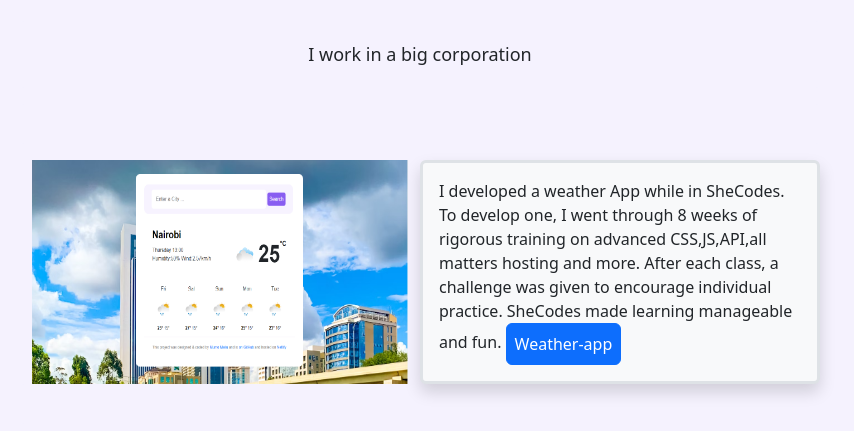
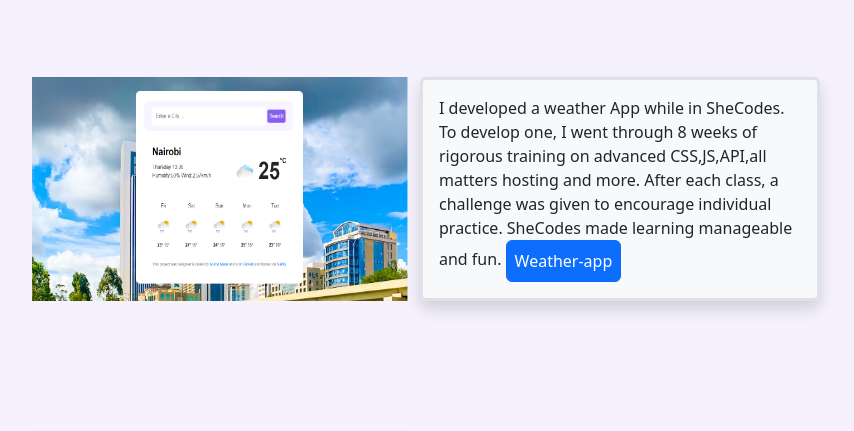
Before and after one commit to Mumo23/Mumo-Mailu, a plain HTML site: page index.html in a window 1280 px wide. Shown: the part 369-800 px from the top of the page, without its empty margins (220-1074 px from the left). Drawn offline with nearby package versions, Linux system fonts and the light colour scheme.

Commit message:
Update index.html

```diff
--- a/index.html
+++ b/index.html
@@ -48,9 +48,7 @@
     <h3 class="text-center">Front-end Developer, Based in Nairobi</h3>
 
     <br>
-       <p>
-        I work in a big corporation
-       </p>
+
     <p>
       <div class="container">
         <div class="row">
```
